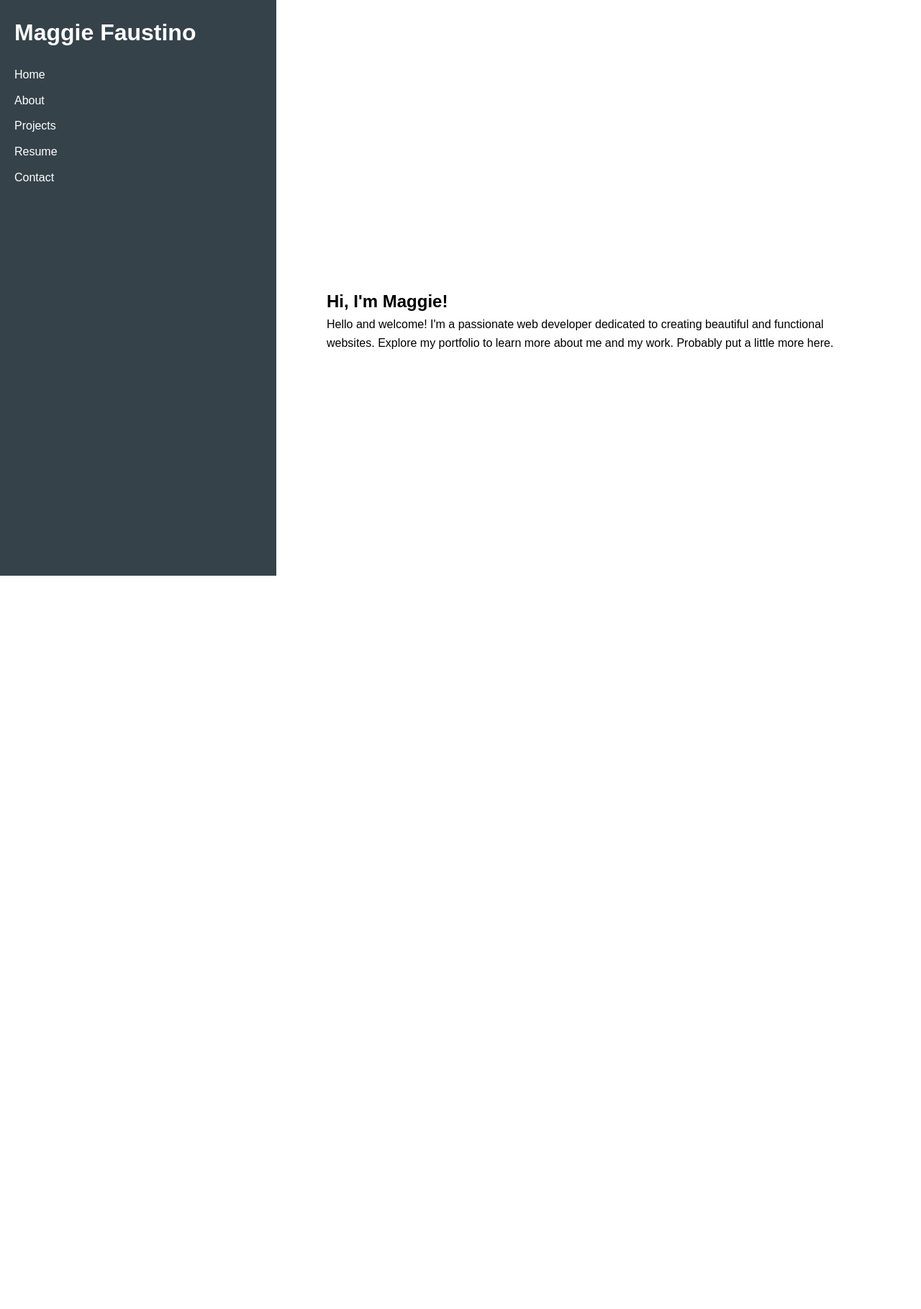
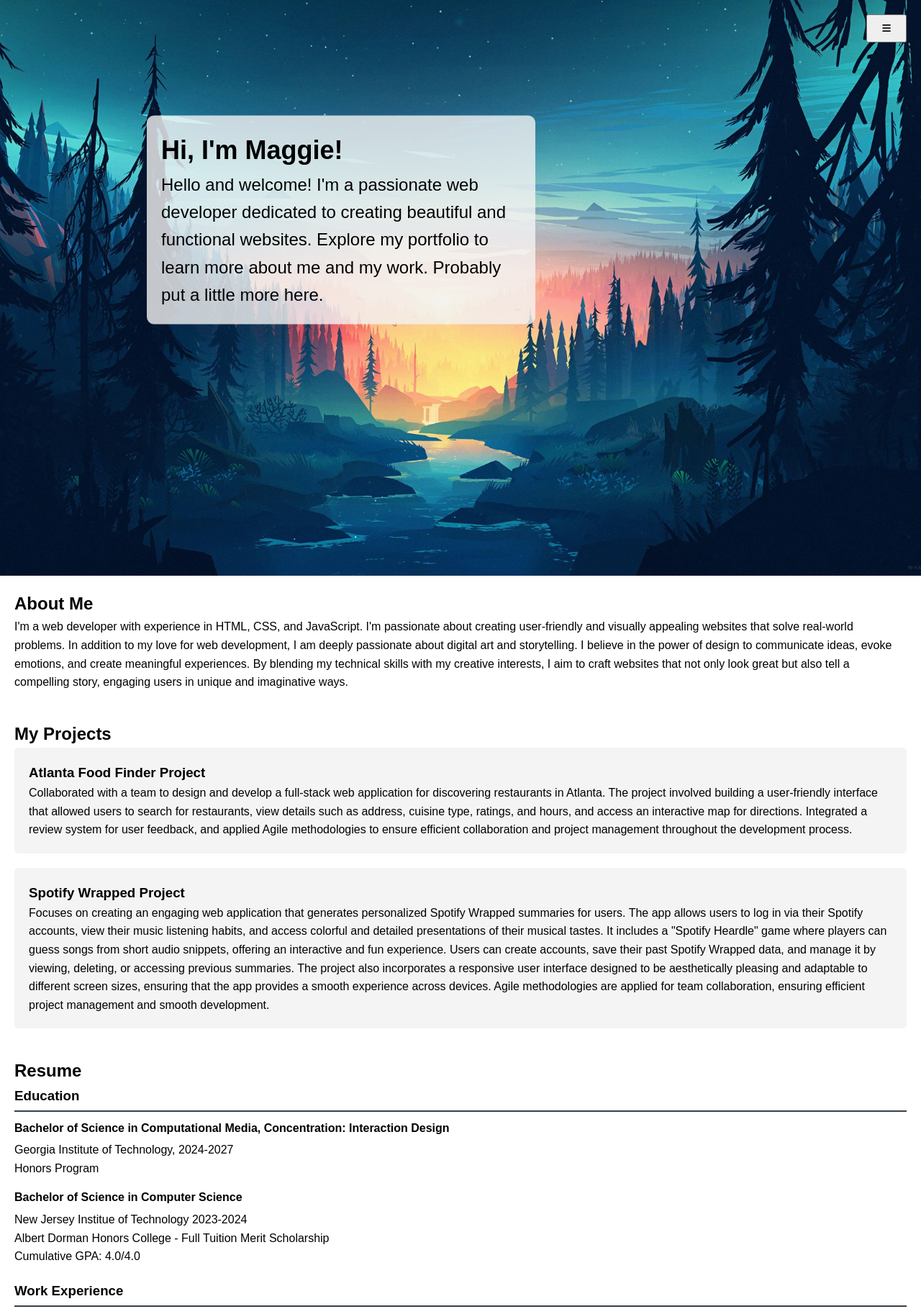
Before and after one commit to mfaustino141/mfaustino-portfolio, a plain HTML site: page index.html in a window 1280 px wide. Shown: the top 1819 px of the page at 72% size. Before the commit the page ends 800 px from the top, so only its background shows below. Drawn offline with Linux system fonts and the light colour scheme.

Commit message:
Added images and some about me info

```diff
--- a/index.html
+++ b/index.html
@@ -5,10 +5,14 @@
     <meta name="viewport" content="width=device-width, initial-scale=1.0">
     <title>My Portfolio</title>
     <link rel="stylesheet" href="styles.css">
+    <script src="script.js" defer></script>
+    <link rel="stylesheet" href="https://cdnjs.cloudflare.com/ajax/libs/font-awesome/6.7.1/css/all.min.css">
 </head>
 <body>
-    <div class="container">
-        <div class="sidebar">
+    <button id="toggle-btn" aria-label="Toggle sidebar">
+        <i class="fa-solid fa-bars"></i>
+    </button>
+    <div id="sidebar" class="sidebar hidden">
         <h1>Maggie Faustino</h1>
         <nav>
             <ul>
@@ -20,29 +24,31 @@
             </ul>
         </nav>
     </div>
-        <div class="content">
-            <section id="home" class="section">
-                <!-- <img src="images/graphic-rainbow.png"> -->
+    <div id="greeting">
+        <img src="images/clearer-background.webp" alt="" id="background-image">
+        <!-- <section id="home" class="section"> -->
             <div class="centered-text">
                 <h2>Hi, I'm Maggie!</h2>
                 <p>Hello and welcome! I'm a passionate web developer dedicated to creating beautiful and functional websites. Explore my portfolio to learn more about me and my work. Probably put a little more here.</p>
             </div>
-            </section>
-
+        <!-- </section> -->
+    </div>
+    <div class="container">
+        <div class="content">
             <section id="about" class="section">
                 <h2>About Me</h2>
-                <p>I'm a web developer with experience in HTML, CSS, and JavaScript. I'm passionate about creating user-friendly and visually appealing websites that solve real-world problems.</p>
+                <p>I'm a web developer with experience in HTML, CSS, and JavaScript. I'm passionate about creating user-friendly and visually appealing websites that solve real-world problems. In addition to my love for web development, I am deeply passionate about digital art and storytelling. I believe in the power of design to communicate ideas, evoke emotions, and create meaningful experiences. By blending my technical skills with my creative interests, I aim to craft websites that not only look great but also tell a compelling story, engaging users in unique and imaginative ways.</p>
             </section>
 
             <section id="projects" class="section">
                 <h2>My Projects</h2>
                 <div class="project">
-                    <h3>Project 1</h3>
-                    <p>Description of project 1 goes here.</p>
+                    <h3>Atlanta Food Finder Project</h3>
+                    <p>Collaborated with a team to design and develop a full-stack web application for discovering restaurants in Atlanta. The project involved building a user-friendly interface that allowed users to search for restaurants, view details such as address, cuisine type, ratings, and hours, and access an interactive map for directions. Integrated a review system for user feedback, and applied Agile methodologies to ensure efficient collaboration and project management throughout the development process.</p>
                 </div>
                 <div class="project">
-                    <h3>Project 2</h3>
-                    <p>Description of project 2 goes here.</p>
+                    <h3>Spotify Wrapped Project</h3>
+                    <p>Focuses on creating an engaging web application that generates personalized Spotify Wrapped summaries for users. The app allows users to log in via their Spotify accounts, view their music listening habits, and access colorful and detailed presentations of their musical tastes. It includes a "Spotify Heardle" game where players can guess songs from short audio snippets, offering an interactive and fun experience. Users can create accounts, save their past Spotify Wrapped data, and manage it by viewing, deleting, or accessing previous summaries. The project also incorporates a responsive user interface designed to be aesthetically pleasing and adaptable to different screen sizes, ensuring that the app provides a smooth experience across devices. Agile methodologies are applied for team collaboration, ensuring efficient project management and smooth development.</p>
                 </div>
             </section>
 
@@ -51,9 +57,15 @@
                 <div class="resume-section">
                     <h3>Education</h3>
                     <div class="resume-item">
-                        <h4>Degree Name</h4>
-                        <p>University Name, Graduation Year</p>
-                        <p>Brief description or achievements</p>
+                        <h4>Bachelor of Science in Computational Media, Concentration: Interaction Design</h4>
+                        <p>Georgia Institute of Technology, 2024-2027</p>
+                        <p>Honors Program</p>
+                    </div>
+                    <div class="resume-item">
+                        <h4>Bachelor of Science in Computer Science</h4>
+                        <p>New Jersey Institue of Technology 2023-2024</p>
+                        <p>Albert Dorman Honors College - Full Tuition Merit Scholarship</p>
+                        <p>Cumulative GPA: 4.0/4.0</p>
                     </div>
                 </div>
                 <div class="resume-section">
--- /dev/null
+++ b/script.js
@@ -0,0 +1,21 @@
+// script.js
+document.getElementById('toggle-btn').addEventListener('click', function() {
+    const sidebar = document.getElementById('sidebar');
+    const icon = document.querySelector('#toggle-btn i');
+    const content = document.querySelector('.content');
+
+    // Toggle the visibility of the sidebar
+    sidebar.classList.toggle('visible');
+    content.classList.toggle('has-sidebar');  // Add or remove the margin from content
+
+    // Change the icon based on whether the sidebar is visible
+    if (sidebar.classList.contains('visible')) {
+        icon.classList.remove('fa-bars');
+        icon.classList.add('fa-minus');
+        document.body.classList.add('sidebar-visible');  // Hide scrollbar
+    } else {
+        icon.classList.remove('fa-minus');
+        icon.classList.add('fa-bars');
+        document.body.classList.remove('sidebar-visible');  // Show scrollbar again
+    }
+});
--- a/styles.css
+++ b/styles.css
@@ -12,18 +12,30 @@ body, html {
 
 .container {
     display: flex;
-    height: 100%;
+}
+
+#toggle-btn {
+    position: fixed;
+    top: 20px;
+    right: 20px;
+    padding: 10px 20px;
+    cursor: pointer;
+    z-index: 5;
 }
 
 .sidebar {
-    /* width: 250px; */
+    position: fixed;
+    top: 0;
+    right: 0;
     width: 30%;
     background-color: #35424a;
     color: white;
     padding: 20px;
-    position: fixed;
     height: 100%;
     overflow-y: auto;
+
+    transform: translateX(-100%);
+    transition: transform 0.3s ease-in-out;
 }
 
 .sidebar h1 {
@@ -43,16 +55,53 @@ body, html {
     text-decoration: none;
 }
 
-/* #home img {
+.sidebar.visible {
+    transform: translateX(0);
+}
+
+.hidden {
+    transform: translateX(100%);
+}
+
+#greeting {
+    display: flex;
+    justify-content: center;
+    position: relative;
+    width: 100%;
+    height: 100vh;
+    overflow: hidden;
+    z-index: -5;
+}
+
+#background-image {
+    width: 100%;
+    height: auto;
+    object-fit: cover;
+}
+
+.centered-text {
     position: absolute;
-} */
+    top: 50%;
+    left: 50%;
+    transform: translate(-90%, -100%);
+    z-index: 2;
+    margin: 50px;
+    font-size: 1.5em;
+    padding: 20px;
+    background-color: rgba(244, 244, 244, 0.8);
+    border-radius: 10px;
+}
 
 .content {
     flex-grow: 1;
-    margin-left: 30%;
     padding: 20px;
     overflow-y: auto;
     height: 100%;
+    transition: margin-right 0.3s ease;
+}
+
+.content.has-sidebar {
+    margin-right: 30%;
 }
 
 .section {
@@ -64,14 +113,6 @@ body, html {
     margin-left: 50px;
     margin-right: 50px;
 }
-
-
-/* .centered-text {
-    position: absolute;
-    top: 50%;
-    left: 50%;
-    transform: translate(-50%, -50%);
-} */
 
 .project {
     background-color: #f4f4f4;
```
Also changed, not shown: images/clearer-background.webp (added), images/forest-image.jpg (added), images/painting-background.jpg (added). Lines whose indentation alone changed are shown as unchanged.
